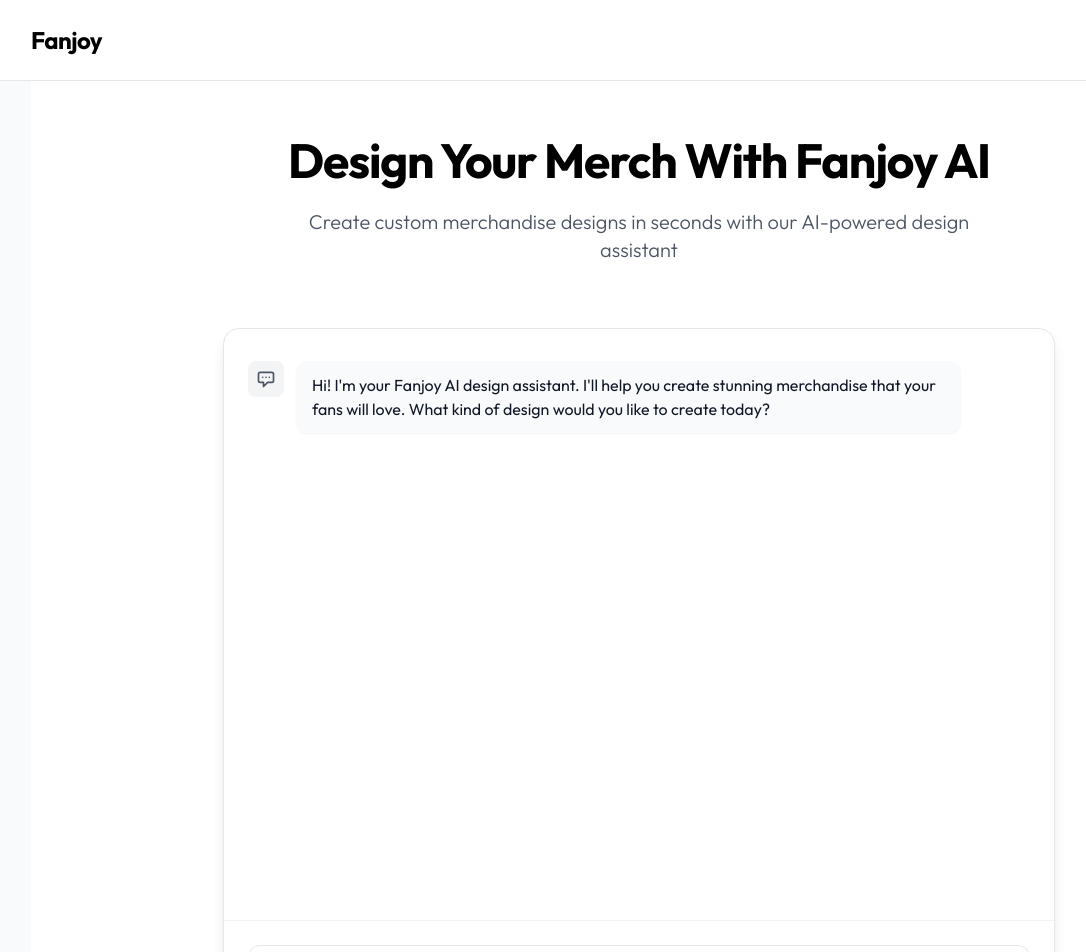
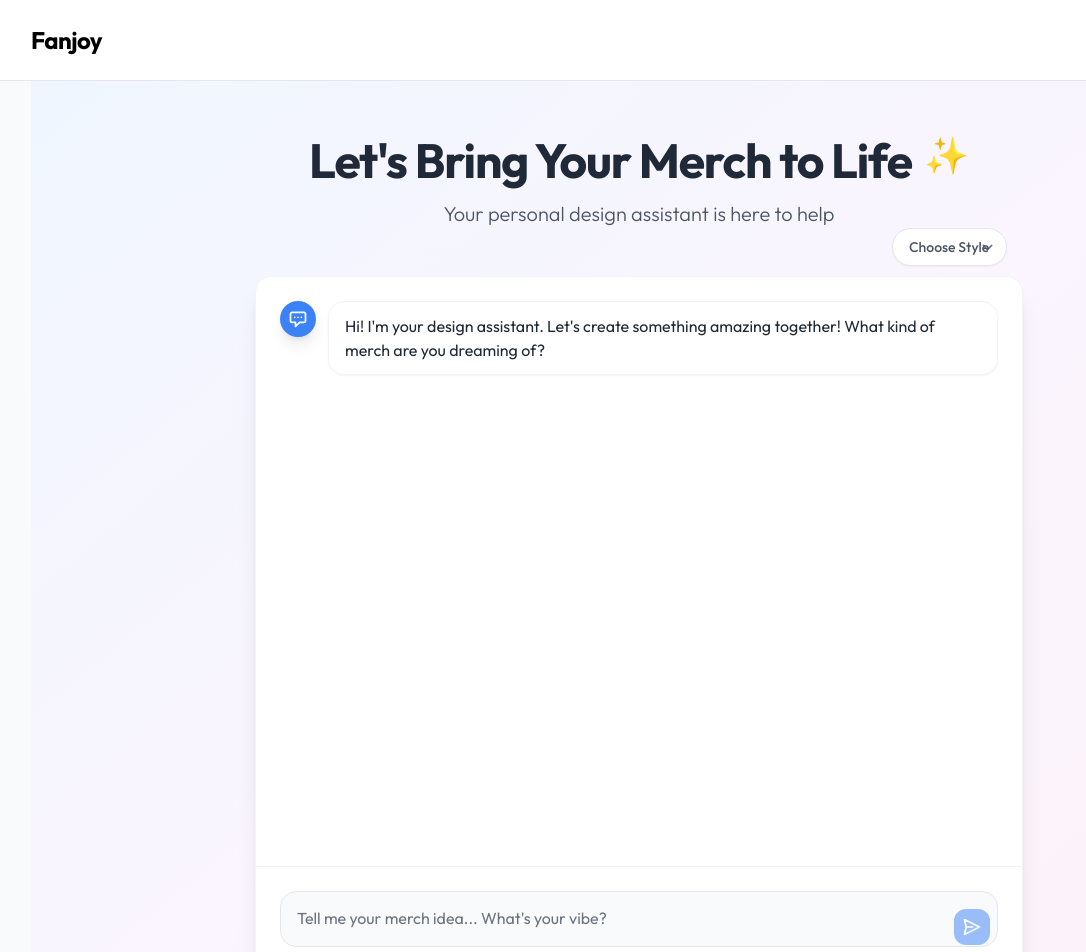
Before and after one commit to fanjoy123/fanjoy-assistant, a Next.js app: page /dashboard/design-assistant in a window 1280 px wide. Shown: the top 952 px of the page, without its empty margins (1-1087 px from the left). Built offline with nearby package versions, Linux system fonts and the light colour scheme.

Commit message:
Complete UI redesign with modern styling and animations

```diff
--- a/src/app/dashboard/design-assistant/page.tsx
+++ b/src/app/dashboard/design-assistant/page.tsx
@@ -5,6 +5,7 @@
 import { ChatInput } from '@/components/chat/ChatInput'
 import { ChatMessages } from '@/components/chat/ChatMessages'
 import { useChat } from '@/lib/hooks/useChat'
+import { motion } from 'framer-motion'
 
 export default function DesignAssistant() {
   const { messages, input, isLoading, handleInputChange, handleSubmit } = useChat({
@@ -12,30 +13,56 @@
       {
         id: '1',
         role: 'assistant',
-        content: 'Hi! I\'m your Fanjoy AI design assistant. I\'ll help you create stunning merchandise that your fans will love. What kind of design would you like to create today?'
+        content: "Hi! I'm your design assistant. Let's create something amazing together! What kind of merch are you dreaming of?"
       }
     ]
   })
 
   return (
-    <div className="min-h-screen bg-white">
+    <div className="min-h-screen bg-gradient-to-br from-blue-50 via-purple-50 to-pink-50">
       <Header />
-      <main className="pt-24 pb-16">
-        <div className="max-w-4xl mx-auto px-4 sm:px-6 lg:px-8">
-          <div className="text-center space-y-6 mb-16">
-            <h1 className="text-5xl font-display font-bold tracking-tight text-black">
-              Design Your Merch With Fanjoy AI
-            </h1>
-            <p className="text-xl text-gray-600 max-w-2xl mx-auto font-light">
-              Create custom merchandise designs in seconds with our AI-powered design assistant
+      <main className="pt-24 pb-16 px-4">
+        <div className="max-w-3xl mx-auto">
+          <motion.div
+            initial={{ opacity: 0, y: 20 }}
+            animate={{ opacity: 1, y: 0 }}
+            transition={{ duration: 0.5 }}
+            className="text-center mb-12"
+          >
+            <div className="flex items-center justify-center gap-3 mb-4">
+              <h1 className="text-4xl md:text-5xl font-bold text-gray-800 tracking-tight">
+                Let's Bring Your Merch to Life
+              </h1>
+              <span className="text-4xl animate-bounce">✨</span>
+            </div>
+            <p className="text-xl text-gray-600 font-light">
+              Your personal design assistant is here to help
             </p>
+          </motion.div>
+
+          <div className="relative">
+            <select
+              className="absolute right-4 -top-12 bg-white rounded-full px-4 py-2 text-sm font-medium text-gray-600 border border-gray-200 shadow-sm hover:border-gray-300 focus:outline-none focus:ring-2 focus:ring-blue-500 focus:border-transparent"
+            >
+              <option value="">Choose Style</option>
+              <option value="minimal">Minimal</option>
+              <option value="bold">Bold</option>
+              <option value="retro">Retro</option>
+              <option value="playful">Playful</option>
+            </select>
           </div>
-          <div className="bg-white rounded-2xl shadow-lg border border-gray-200 overflow-hidden transition-all duration-200 hover:shadow-xl">
+
+          <motion.div
+            initial={{ opacity: 0, scale: 0.95 }}
+            animate={{ opacity: 1, scale: 1 }}
+            transition={{ duration: 0.5, delay: 0.2 }}
+            className="bg-white rounded-2xl shadow-xl border border-gray-100 overflow-hidden"
+          >
             <div className="h-[600px] sm:h-[700px] flex flex-col">
-              <div className="flex-1 overflow-y-auto px-4 sm:px-6 py-6 sm:py-8">
+              <div className="flex-1 overflow-y-auto px-4 sm:px-6 py-6">
                 <ChatMessages messages={messages} />
               </div>
-              <div className="border-t border-gray-100 p-4 sm:p-6 bg-white backdrop-blur-lg bg-opacity-90">
+              <div className="border-t border-gray-100 p-4 sm:p-6 bg-white/80 backdrop-blur-lg">
                 <ChatInput
                   input={input}
                   isLoading={isLoading}
@@ -44,7 +71,7 @@
                 />
               </div>
             </div>
-          </div>
+          </motion.div>
         </div>
       </main>
     </div>
--- a/src/components/chat/ChatInput.tsx
+++ b/src/components/chat/ChatInput.tsx
@@ -1,6 +1,6 @@
 'use client'
 
-import React from 'react'
+import React, { useRef, useEffect } from 'react'
 import { motion } from 'framer-motion'
 
 interface ChatInputProps {
@@ -16,21 +16,33 @@
   handleInputChange,
   handleSubmit
 }: ChatInputProps) {
+  const textareaRef = useRef<HTMLTextAreaElement>(null)
+
+  useEffect(() => {
+    if (textareaRef.current) {
+      textareaRef.current.style.height = 'auto'
+      textareaRef.current.style.height = `${textareaRef.current.scrollHeight}px`
+    }
+  }, [input])
+
   return (
     <form onSubmit={handleSubmit} className="relative">
+      <div className="relative">
         <textarea
+          ref={textareaRef}
           value={input}
           onChange={handleInputChange}
-        placeholder="Describe your merchandise design idea..."
+          placeholder="Tell me your merch idea... What's your vibe?"
           rows={1}
           disabled={isLoading}
-        className="w-full resize-none rounded-xl border border-gray-200 bg-white px-4 py-3.5 pr-20 text-base focus:border-gray-300 focus:outline-none focus:ring-1 focus:ring-gray-300 disabled:opacity-50 transition-all duration-200"
+          className="w-full resize-none rounded-2xl border border-gray-200 bg-gray-50 px-4 py-3.5 pr-16 text-base focus:border-blue-500 focus:bg-white focus:outline-none focus:ring-2 focus:ring-blue-500/20 disabled:opacity-50 transition-all duration-200"
+          style={{ minHeight: '56px', maxHeight: '160px' }}
         />
         <motion.button
           whileTap={{ scale: 0.95 }}
           type="submit"
-        disabled={isLoading}
-        className="absolute bottom-2.5 right-2.5 rounded-lg bg-black p-2.5 text-white transition-all duration-200 hover:bg-gray-800 disabled:opacity-50 hover:shadow-sm"
+          disabled={isLoading || !input.trim()}
+          className="absolute bottom-2 right-2 rounded-xl bg-blue-500 p-2 text-white transition-all duration-200 hover:bg-blue-600 disabled:opacity-50 disabled:hover:bg-blue-500"
         >
           {isLoading ? (
             <svg className="h-5 w-5 animate-spin" viewBox="0 0 24 24">
@@ -42,11 +54,12 @@
               />
             </svg>
           ) : (
-          <svg className="h-5 w-5" fill="none" viewBox="0 0 24 24" stroke="currentColor">
-            <path strokeLinecap="round" strokeLinejoin="round" strokeWidth={2} d="M13 5l7 7-7 7M5 5l7 7-7 7" />
+            <svg className="h-5 w-5 rotate-90 transform transition-transform duration-200" fill="none" viewBox="0 0 24 24" stroke="currentColor">
+              <path strokeLinecap="round" strokeLinejoin="round" strokeWidth={2} d="M12 19l9 2-9-18-9 18 9-2zm0 0v-8" />
             </svg>
           )}
         </motion.button>
+      </div>
     </form>
   )
 }
--- a/src/components/chat/ChatMessages.tsx
+++ b/src/components/chat/ChatMessages.tsx
@@ -1,7 +1,7 @@
 'use client'
 
 import React, { useEffect, useRef } from 'react'
-import { motion } from 'framer-motion'
+import { motion, AnimatePresence } from 'framer-motion'
 import { type Message } from 'ai'
 import { cn } from '@/lib/utils'
 
@@ -17,12 +17,14 @@
   }, [messages])
 
   return (
-    <div className="space-y-6">
+    <div className="space-y-4">
+      <AnimatePresence initial={false}>
         {messages.map((message, index) => (
           <motion.div
             key={message.id}
             initial={{ opacity: 0, y: 10 }}
             animate={{ opacity: 1, y: 0 }}
+            exit={{ opacity: 0, y: -10 }}
             transition={{ duration: 0.2, delay: index * 0.05 }}
             className={cn(
               'flex w-full items-start gap-x-3',
@@ -30,31 +32,58 @@
             )}
           >
             {message.role === 'assistant' && (
-            <div className="flex-shrink-0 rounded-lg bg-gray-100 p-2">
-              <svg className="h-5 w-5 text-gray-600" fill="none" viewBox="0 0 24 24" stroke="currentColor">
+              <motion.div
+                initial={{ scale: 0 }}
+                animate={{ scale: 1 }}
+                transition={{ type: "spring", stiffness: 500, damping: 30 }}
+                className="flex-shrink-0 rounded-full bg-blue-500 p-2 shadow-lg"
+              >
+                <svg className="h-5 w-5 text-white" fill="none" viewBox="0 0 24 24" stroke="currentColor">
                   <path strokeLinecap="round" strokeLinejoin="round" strokeWidth={2} d="M8 10h.01M12 10h.01M16 10h.01M9 16H5a2 2 0 01-2-2V6a2 2 0 012-2h14a2 2 0 012 2v8a2 2 0 01-2 2h-5l-5 5v-5z" />
                 </svg>
-            </div>
+              </motion.div>
             )}
             <div
               className={cn(
-              'rounded-xl px-4 py-3 text-base max-w-[85%] shadow-sm',
+                'relative rounded-2xl px-4 py-3 text-base shadow-sm',
                 message.role === 'assistant'
-                ? 'bg-gray-50 text-gray-900'
-                : 'bg-black text-white'
+                  ? 'bg-white border border-gray-100 text-gray-800'
+                  : 'bg-blue-500 text-white'
               )}
             >
+              <motion.div
+                initial={{ opacity: 0 }}
+                animate={{ opacity: 1 }}
+                transition={{ duration: 0.2 }}
+              >
                 {message.content}
+              </motion.div>
+              {message.role === 'assistant' && (
+                <motion.div
+                  initial={{ opacity: 0 }}
+                  animate={{ opacity: [0, 1, 0] }}
+                  transition={{ duration: 1, repeat: Infinity }}
+                  className="absolute -bottom-6 left-4 text-xs text-gray-400"
+                >
+                  •••
+                </motion.div>
+              )}
             </div>
             {message.role === 'user' && (
-            <div className="flex-shrink-0 rounded-lg bg-gray-100 p-2">
+              <motion.div
+                initial={{ scale: 0 }}
+                animate={{ scale: 1 }}
+                transition={{ type: "spring", stiffness: 500, damping: 30 }}
+                className="flex-shrink-0 rounded-full bg-gray-100 p-2"
+              >
                 <svg className="h-5 w-5 text-gray-600" fill="none" viewBox="0 0 24 24" stroke="currentColor">
                   <path strokeLinecap="round" strokeLinejoin="round" strokeWidth={2} d="M16 7a4 4 0 11-8 0 4 4 0 018 0zM12 14a7 7 0 00-7 7h14a7 7 0 00-7-7z" />
                 </svg>
-            </div>
+              </motion.div>
             )}
           </motion.div>
         ))}
+      </AnimatePresence>
       <div ref={messagesEndRef} />
     </div>
   )
```
Lines whose indentation alone changed are shown as unchanged.
